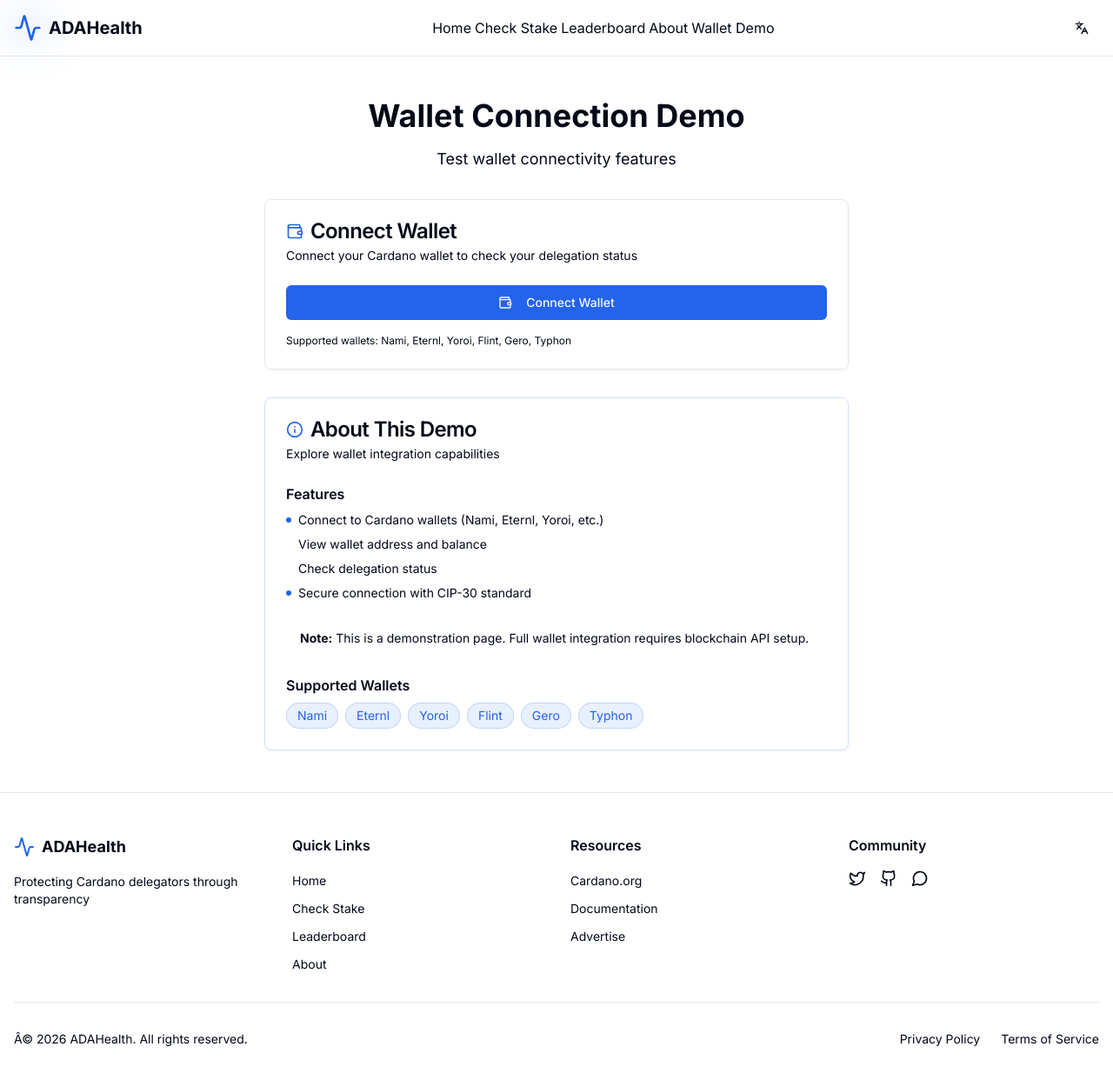
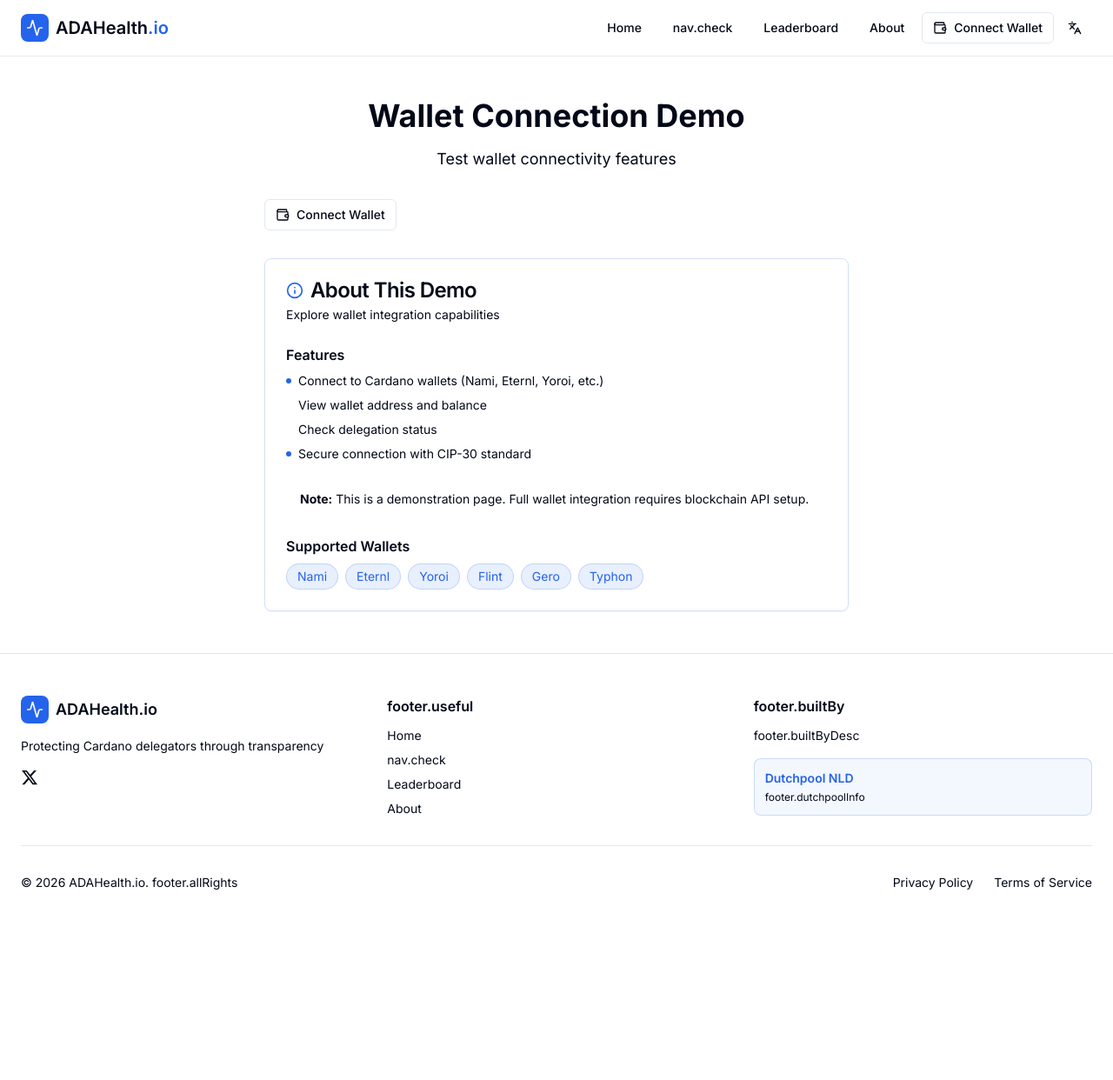
Before and after one commit to bleto68/adahealth, a React (Vite) app: page /wallet-demo in a window 1280 px wide. Shown: the top 1242 px of the page at 87% size. After the commit the page ends 1073 px from the top, so only its background shows below. Built offline with nearby package versions, Linux system fonts and the light colour scheme.

Commit message:
Mega fix: All components from Wegic sandbox

```diff
--- a/src/components/Footer.tsx
+++ b/src/components/Footer.tsx
@@ -1,120 +1,68 @@
+import { Activity } from 'lucide-react';
 import { Link } from 'react-router-dom';
-import { Github, Twitter, MessageCircle, Activity } from 'lucide-react';
 import { useTranslation } from 'react-i18next';
 
 export default function Footer() {
   const { t } = useTranslation();
-  const currentYear = new Date().getFullYear();
 
   return (
-    <footer className="border-t border-border/40 bg-card/50">
-      <div className="container mx-auto px-4 py-12">
-        <div className="grid grid-cols-1 md:grid-cols-4 gap-8">
-          {/* Brand */}
-          <div className="space-y-4">
-            <div className="flex items-center space-x-2">
-              <Activity className="h-6 w-6 text-primary" />
-              <span className="text-lg font-bold gradient-text">ADAHealth</span>
+    <footer className="border-t bg-background mt-auto">
+      <div className="container mx-auto px-6 py-12">
+        <div className="grid grid-cols-1 md:grid-cols-3 gap-8">
+          <div>
+            <div className="flex items-center gap-2 mb-4">
+              <div className="w-8 h-8 rounded-lg bg-primary flex items-center justify-center">
+                <Activity className="w-5 h-5 text-primary-foreground" />
+              </div>
+              <span className="font-semibold text-lg">ADAHealth.io</span>
             </div>
-            <p className="text-sm text-muted-foreground">
+            <p className="text-sm text-muted-foreground mb-4">
               {t('footer.tagline')}
             </p>
+            <div className="flex items-center gap-3">
+              <a
+                href="https://twitter.com/adahealth_io"
+                target="_blank"
+                rel="noopener noreferrer"
+                className="text-muted-foreground hover:text-primary transition-colors"
+                aria-label="Follow us on X (Twitter)"
+              >
+                <svg className="w-5 h-5" viewBox="0 0 24 24" fill="currentColor" aria-hidden="true">
+                  <path d="M18.244 2.25h3.308l-7.227 8.26 8.502 11.24H16.17l-5.214-6.817L4.99 21.75H1.68l7.73-8.835L1.254 2.25H8.08l4.713 6.231zm-1.161 17.52h1.833L7.084 4.126H5.117z" />
+                </svg>
+              </a>
+            </div>
           </div>
 
-          {/* Quick Links */}
           <div>
-            <h3 className="font-semibold mb-4">{t('footer.quickLinks')}</h3>
-            <ul className="space-y-2">
-              <li>
-                <Link to="/" className="text-sm text-muted-foreground hover:text-foreground transition-colors">
-                  {t('nav.home')}
-                </Link>
-              </li>
-              <li>
-                <Link to="/check" className="text-sm text-muted-foreground hover:text-foreground transition-colors">
-                  {t('nav.checkStake')}
-                </Link>
-              </li>
-              <li>
-                <Link to="/leaderboard" className="text-sm text-muted-foreground hover:text-foreground transition-colors">
-                  {t('nav.leaderboard')}
-                </Link>
-              </li>
-              <li>
-                <Link to="/about" className="text-sm text-muted-foreground hover:text-foreground transition-colors">
-                  {t('nav.about')}
-                </Link>
-              </li>
+            <h3 className="font-semibold mb-3">{t('footer.useful')}</h3>
+            <ul className="space-y-2 text-sm text-muted-foreground">
+              <li><Link to="/" className="hover:text-primary transition-colors">{t('nav.home')}</Link></li>
+              <li><Link to="/check" className="hover:text-primary transition-colors">{t('nav.check')}</Link></li>
+              <li><Link to="/leaderboard" className="hover:text-primary transition-colors">{t('nav.leaderboard')}</Link></li>
+              <li><Link to="/about" className="hover:text-primary transition-colors">{t('nav.about')}</Link></li>
             </ul>
           </div>
 
-          {/* Resources */}
           <div>
-            <h3 className="font-semibold mb-4">{t('footer.resources')}</h3>
-            <ul className="space-y-2">
-              <li>
-                <a href="https://cardano.org" target="_blank" rel="noopener noreferrer" className="text-sm text-muted-foreground hover:text-foreground transition-colors">
-                  Cardano.org
-                </a>
-              </li>
-              <li>
-                <a href="https://docs.cardano.org" target="_blank" rel="noopener noreferrer" className="text-sm text-muted-foreground hover:text-foreground transition-colors">
-                  {t('footer.documentation')}
-                </a>
-              </li>
-              <li>
-                <Link to="/advertise" className="text-sm text-muted-foreground hover:text-foreground transition-colors">
-                  {t('footer.advertise')}
-                </Link>
-              </li>
-            </ul>
-          </div>
-
-          {/* Social */}
-          <div>
-            <h3 className="font-semibold mb-4">{t('footer.community')}</h3>
-            <div className="flex space-x-4">
-              <a
-                href="https://twitter.com/adahealth"
-                target="_blank"
-                rel="noopener noreferrer"
-                className="text-muted-foreground hover:text-foreground transition-colors"
-              >
-                <Twitter className="h-5 w-5" />
-              </a>
-              <a
-                href="https://github.com/adahealth"
-                target="_blank"
-                rel="noopener noreferrer"
-                className="text-muted-foreground hover:text-foreground transition-colors"
-              >
-                <Github className="h-5 w-5" />
-              </a>
-              <a
-                href="https://discord.gg/adahealth"
-                target="_blank"
-                rel="noopener noreferrer"
-                className="text-muted-foreground hover:text-foreground transition-colors"
-              >
-                <MessageCircle className="h-5 w-5" />
-              </a>
+            <h3 className="font-semibold mb-3">{t('footer.builtBy')}</h3>
+            <p className="text-sm text-muted-foreground mb-4">
+              {t('footer.builtByDesc')}
+            </p>
+            <div className="text-sm bg-primary/5 border border-primary/20 rounded-lg p-3">
+              <p className="font-semibold text-primary mb-1">Dutchpool NLD</p>
+              <p className="text-xs text-muted-foreground">
+                {t('footer.dutchpoolInfo')}
+              </p>
             </div>
           </div>
         </div>
 
-        <div className="mt-8 pt-8 border-t border-border/40">
-          <div className="flex flex-col md:flex-row justify-between items-center space-y-4 md:space-y-0">
-            <p className="text-sm text-muted-foreground">
-              Â© {currentYear} ADAHealth. {t('footer.rights')}
-            </p>
-            <div className="flex space-x-6">
-              <a href="#" className="text-sm text-muted-foreground hover:text-foreground transition-colors">
-                {t('footer.privacy')}
-              </a>
-              <a href="#" className="text-sm text-muted-foreground hover:text-foreground transition-colors">
-                {t('footer.terms')}
-              </a>
-            </div>
+        <div className="border-t mt-8 pt-8 flex flex-col md:flex-row justify-between items-center gap-4 text-sm text-muted-foreground">
+          <p>© {new Date().getFullYear()} ADAHealth.io. {t('footer.allRights')}</p>
+          <div className="flex gap-6">
+            <a href="/privacy" className="hover:text-primary transition-colors">{t('footer.privacy')}</a>
+            <a href="/terms" className="hover:text-primary transition-colors">{t('footer.terms')}</a>
           </div>
         </div>
       </div>
--- a/src/components/Navigation.tsx
+++ b/src/components/Navigation.tsx
@@ -1,84 +1,57 @@
-import { useState } from 'react';
-import { Link, useLocation } from 'react-router-dom';
-import { Menu, X, Activity } from 'lucide-react';
-import { Button } from './ui/button';
+import { Link, useLocation, useNavigate } from 'react-router-dom';
+import { Activity } from 'lucide-react';
+import { useTranslation } from 'react-i18next';
+import { cn } from '@/lib/utils';
 import LanguageSelector from './LanguageSelector';
-import { useTranslation } from 'react-i18next';
+import WalletConnectDemo from './WalletConnectDemo';
 
 export default function Navigation() {
-  const [isOpen, setIsOpen] = useState(false);
   const location = useLocation();
+  const navigate = useNavigate();
   const { t } = useTranslation();
 
-  const navItems = [
+  const handleWalletConnect = (walletId: string, stakeAddress: string) => {
+    navigate(`/check/${stakeAddress}`);
+  };
+
+  const links = [
     { path: '/', label: t('nav.home') },
-    { path: '/check', label: t('nav.checkStake') },
+    { path: '/check', label: t('nav.check') },
     { path: '/leaderboard', label: t('nav.leaderboard') },
     { path: '/about', label: t('nav.about') },
-    { path: '/wallet-demo', label: t('nav.walletDemo') },
   ];
 
-  const isActive = (path: string) => location.pathname === path;
-
   return (
-    <nav className="sticky top-0 z-50 w-full border-b border-border/40 bg-background/95 backdrop-blur supports-[backdrop-filter]:bg-background/60">
-      <div className="container mx-auto px-4">
+    <nav className="border-b bg-background/95 backdrop-blur supports-[backdrop-filter]:bg-background/60 sticky top-0 z-50">
+      <div className="container mx-auto px-6">
         <div className="flex h-16 items-center justify-between">
-          {/* Logo */}
-          <Link to="/" className="flex items-center space-x-2 group">
-            <div className="relative">
-              <Activity className="h-8 w-8 text-primary transition-transform group-hover:scale-110" />
-              <div className="absolute inset-0 blur-xl bg-primary/20 group-hover:bg-primary/30 transition-all" />
+          <Link to="/" className="flex items-center gap-2 font-semibold text-xl">
+            <div className="w-8 h-8 rounded-lg bg-primary flex items-center justify-center">
+              <Activity className="w-5 h-5 text-primary-foreground" />
             </div>
-            <span className="text-xl font-bold gradient-text">ADAHealth</span>
+            <span>ADAHealth<span className="text-primary">.io</span></span>
           </Link>
 
-          {/* Desktop Navigation */}
-          <div className="hidden md:flex md:items-center md:space-x-1">
-            {navItems.map((item) => (
+          <div className="hidden md:flex items-center gap-1">
+            {links.map((link) => (
               <Link
-                key={item.path}
-                to={item.path}
-                className={`nav-link ${isActive(item.path) ? 'active text-foreground' : ''}`}
+                key={link.path}
+                to={link.path}
+                className={cn(
+                  "px-4 py-2 rounded-lg text-sm font-medium transition-colors",
+                  location.pathname === link.path
+                    ? "bg-primary text-primary-foreground"
+                    : "text-muted-foreground hover:text-foreground hover:bg-accent"
+                )}
               >
-                {item.label}
+                {link.label}
               </Link>
             ))}
-          </div>
 
-          {/* Right Section */}
-          <div className="flex items-center space-x-2">
+            <WalletConnectDemo onConnect={handleWalletConnect} />
             <LanguageSelector />
-            <Button
-              variant="ghost"
-              size="icon"
-              className="md:hidden"
-              onClick={() => setIsOpen(!isOpen)}
-            >
-              {isOpen ? <X className="h-5 w-5" /> : <Menu className="h-5 w-5" />}
-            </Button>
           </div>
         </div>
-
-        {/* Mobile Navigation */}
-        {isOpen && (
-          <div className="md:hidden py-4 space-y-2 animate-slide-in">
-            {navItems.map((item) => (
-              <Link
-                key={item.path}
-                to={item.path}
-                className={`block px-4 py-2 rounded-md transition-colors ${
-                  isActive(item.path)
-                    ? 'bg-primary text-primary-foreground'
-                    : 'hover:bg-accent'
-                }`}
-                onClick={() => setIsOpen(false)}
-              >
-                {item.label}
-              </Link>
-            ))}
-          </div>
-        )}
       </div>
     </nav>
   );
--- a/src/components/WalletConnectDemo.tsx
+++ b/src/components/WalletConnectDemo.tsx
@@ -1,99 +1,108 @@
 import { useState } from 'react';
-import { Wallet, Check, AlertCircle } from 'lucide-react';
-import { Button } from './ui/button';
-import { Card, CardContent, CardDescription, CardHeader, CardTitle } from './ui/card';
+import { Wallet, CheckCircle2, AlertCircle } from 'lucide-react';
 import { useTranslation } from 'react-i18next';
+import { Button } from '@/components/ui/button';
+import {
+  Dialog,
+  DialogContent,
+  DialogDescription,
+  DialogHeader,
+  DialogTitle,
+} from '@/components/ui/dialog';
 
-export default function WalletConnectDemo() {
+const WALLETS = [
+  { id: 'nami', name: 'Nami', icon: '🦎' },
+  { id: 'lace', name: 'Lace', icon: '🎀' },
+  { id: 'eternl', name: 'Eternl', icon: '♾️' },
+  { id: 'yoroi', name: 'Yoroi', icon: '🦊' },
+  { id: 'flint', name: 'Flint', icon: '🔥' },
+  { id: 'typhon', name: 'Typhon', icon: '🌊' },
+];
+
+interface WalletConnectDemoProps {
+  onConnect?: (walletId: string, stakeAddress: string) => void;
+}
+
+export default function WalletConnectDemo({ onConnect }: WalletConnectDemoProps) {
+  const [open, setOpen] = useState(false);
+  const [connected, setConnected] = useState(false);
+  const [selectedWallet, setSelectedWallet] = useState<string>('');
   const { t } = useTranslation();
-  const [isConnecting, setIsConnecting] = useState(false);
-  const [isConnected, setIsConnected] = useState(false);
-  const [error, setError] = useState<string | null>(null);
 
-  const connectWallet = async () => {
-    setIsConnecting(true);
-    setError(null);
-
-    try {
-      // Simulate wallet connection
-      await new Promise((resolve) => setTimeout(resolve, 1500));
-      setIsConnected(true);
-    } catch (err) {
-      setError(t('wallet.error'));
-    } finally {
-      setIsConnecting(false);
-    }
-  };
-
-  const disconnectWallet = () => {
-    setIsConnected(false);
+  const handleWalletClick = (walletId: string) => {
+    setSelectedWallet(walletId);
+    setConnected(true);
+    const demoStakeAddress = 'stake1u8pcjgmx7962w6hey5hhsd502araxp26kdtgagakhaqtq8squng76';
+    setTimeout(() => {
+      onConnect?.(walletId, demoStakeAddress);
+      setOpen(false);
+    }, 1500);
   };
 
   return (
-    <Card className="glass-card">
-      <CardHeader>
-        <CardTitle className="flex items-center gap-2">
-          <Wallet className="h-5 w-5 text-primary" />
-          {t('wallet.title')}
-        </CardTitle>
-        <CardDescription>{t('wallet.description')}</CardDescription>
-      </CardHeader>
-      <CardContent>
-        {!isConnected ? (
-          <div className="space-y-4">
+    <>
       <Button
-              onClick={connectWallet}
-              disabled={isConnecting}
-              className="w-full"
+        variant="outline"
+        size="sm"
+        onClick={() => setOpen(true)}
+        className="gap-2"
       >
-              {isConnecting ? (
-                <>
-                  <div className="animate-spin rounded-full h-4 w-4 border-2 border-current border-t-transparent mr-2" />
-                  {t('wallet.connecting')}
-                </>
-              ) : (
-                <>
-                  <Wallet className="mr-2 h-4 w-4" />
+        <Wallet className="w-4 h-4" />
         {t('wallet.connect')}
-                </>
-              )}
       </Button>
 
-            {error && (
-              <div className="flex items-center gap-2 text-sm text-red-500">
-                <AlertCircle className="h-4 w-4" />
-                {error}
-              </div>
-            )}
+      <Dialog open={open} onOpenChange={setOpen}>
+        <DialogContent className="sm:max-w-md">
+          <DialogHeader>
+            <DialogTitle className="flex items-center gap-2">
+              <Wallet className="w-5 h-5" />
+              {t('wallet.title')}
+            </DialogTitle>
+            <DialogDescription>{t('wallet.select')}</DialogDescription>
+          </DialogHeader>
 
-            <p className="text-xs text-muted-foreground">
-              {t('wallet.supported')}
+          {connected ? (
+            <div className="flex flex-col items-center justify-center py-8">
+              <CheckCircle2 className="w-16 h-16 text-green-500 mb-4" />
+              <p className="text-lg font-semibold mb-2">{t('wallet.success')}</p>
+              <p className="text-sm text-muted-foreground text-center">
+                {t('wallet.redirecting')}
               </p>
             </div>
           ) : (
             <div className="space-y-4">
-            <div className="flex items-center gap-2 text-sm text-green-500">
-              <Check className="h-4 w-4" />
-              {t('wallet.connected')}
+              <div className="grid grid-cols-2 gap-3">
+                {WALLETS.map((wallet) => (
+                  <button
+                    key={wallet.id}
+                    onClick={() => handleWalletClick(wallet.id)}
+                    className="flex items-center gap-3 p-4 rounded-lg border-2 border-border hover:border-primary hover:bg-accent transition-all group"
+                  >
+                    <span className="text-2xl">{wallet.icon}</span>
+                    <span className="font-medium group-hover:text-primary transition-colors">
+                      {wallet.name}
+                    </span>
+                  </button>
+                ))}
               </div>
-            <div className="p-3 bg-muted rounded-md">
-              <p className="text-xs text-muted-foreground mb-1">
-                {t('wallet.address')}
-              </p>
-              <p className="text-sm font-mono break-all">
-                addr1qxy...demo...xyz
+
+              <div className="bg-blue-50 border border-blue-200 rounded-lg p-4 flex gap-3">
+                <AlertCircle className="w-5 h-5 text-blue-600 flex-shrink-0 mt-0.5" />
+                <div className="text-sm text-blue-900">
+                  <p className="font-semibold mb-1">{t('wallet.readOnly')}</p>
+                  <p className="text-blue-700">{t('wallet.readOnlyDesc')}</p>
+                </div>
+              </div>
+
+              <div className="bg-amber-50 border border-amber-200 rounded-lg p-3">
+                <p className="text-xs text-amber-900 font-medium">
+                  🎭 <strong>{t('wallet.demoMode')}:</strong> {t('wallet.demoDesc')}
                 </p>
               </div>
-            <Button
-              onClick={disconnectWallet}
-              variant="outline"
-              className="w-full"
-            >
-              {t('wallet.disconnect')}
-            </Button>
             </div>
           )}
-      </CardContent>
-    </Card>
+        </DialogContent>
+      </Dialog>
+    </>
   );
 }
```
Also changed, not shown: src/components/AdBanner.tsx (+113 -45 lines), src/components/AdvertiseCTA.tsx (+25 -33 lines). Lines whose indentation alone changed are shown as unchanged.
